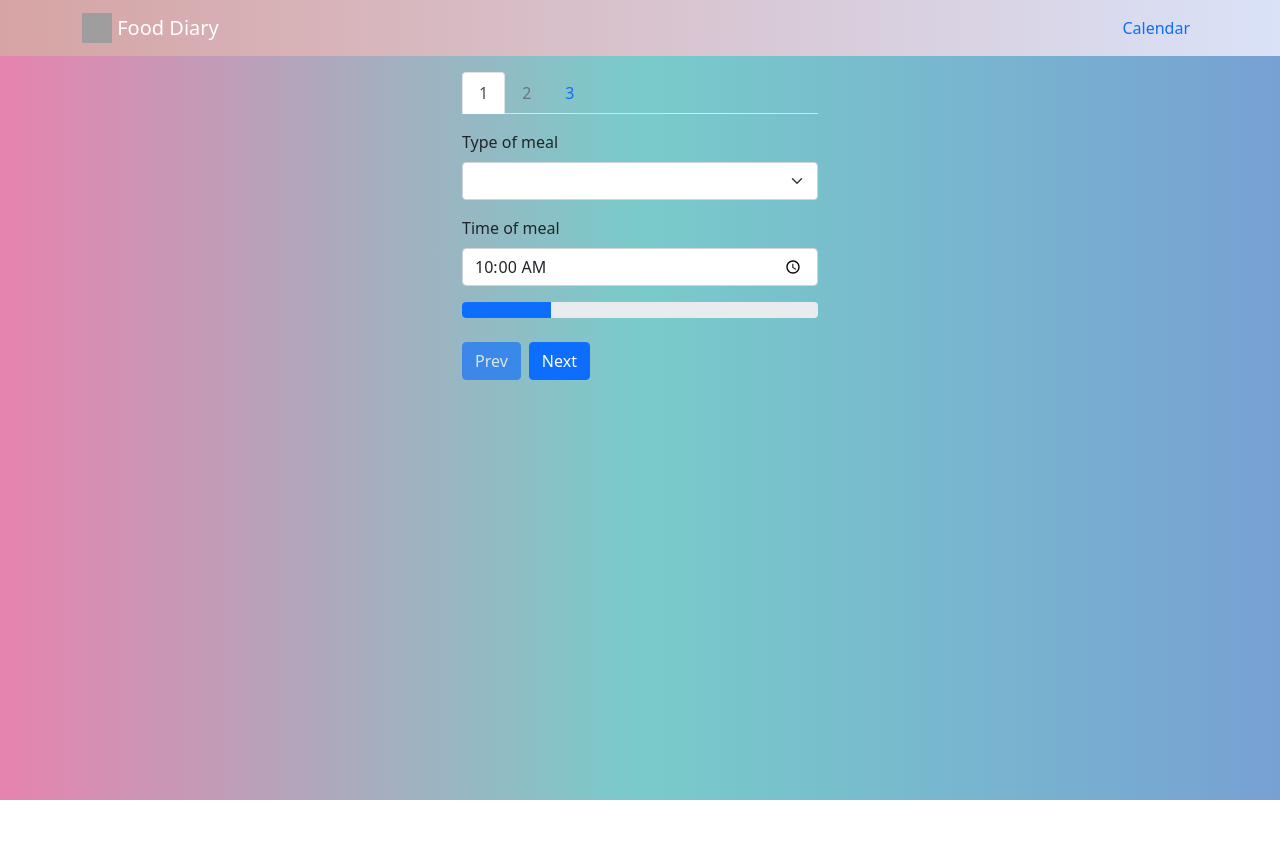
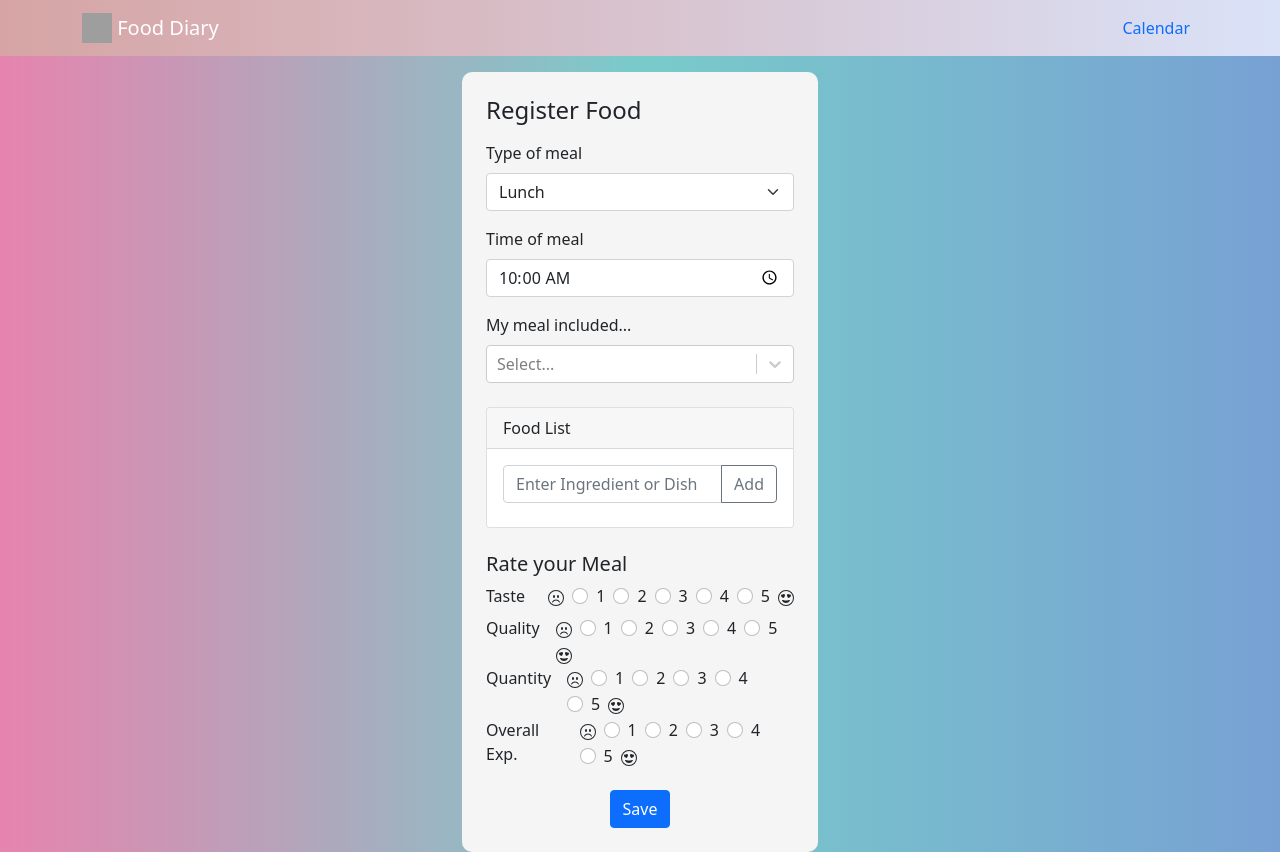
Before and after one commit to ruthtempo/food-diary, a React (Create React App) app: page /register-meal in a window 1280 px wide. Before the commit the page ends 800 px from the top, so only its background shows below. Built offline with nearby package versions, Linux system fonts and the light colour scheme; grey boxes are pictures that could not be loaded.

Commit message:
get rid of tabs, bootstrap icons rating

```diff
--- a/package.json
+++ b/package.json
@@ -12,9 +12,11 @@
     "@types/react": "^18.0.13",
     "@types/react-dom": "^18.0.5",
     "bootstrap": "^5.1.3",
+    "bootstrap-icons": "^1.8.3",
     "date-fns": "^2.28.0",
     "react": "^18.2.0",
     "react-bootstrap": "^2.4.0",
+    "react-bootstrap-icons": "^1.8.4",
     "react-dom": "^18.2.0",
     "react-hook-form": "^7.32.1",
     "react-router-dom": "^6.3.0",
--- a/src/App.css
+++ b/src/App.css
@@ -10,3 +10,12 @@
   background-color: #D6A4A4;
   color:white
 }
+
+.error{
+  color:red
+}
+
+.form{
+  background-color: whitesmoke;
+  border-radius: 10px;
+}
--- a/src/FoodForm.tsx
+++ b/src/FoodForm.tsx
@@ -7,6 +7,7 @@ import { Food } from "./App"
 import { useNavigate } from "react-router-dom";
 import { ErrorMessage } from '@hookform/error-message';
 import Select from 'react-select'
+import { EmojiFrown, EmojiHeartEyes } from "react-bootstrap-icons";
 
 
 export const includedFoods = [
@@ -61,10 +62,8 @@ export const FoodForm = (p: {
 }) => {
 
   let navigate = useNavigate()
-  const [key, setKey] = useState<string | null>('mealtype');
 
-
-  const { register, control, handleSubmit, formState: { isSubmitSuccessful, errors }, watch, reset } = useForm<Food>({
+  const { register, control, handleSubmit, formState: { isSubmitSuccessful, errors }, reset } = useForm<Food>({
     defaultValues: {
       type: "food",
       meal: "",
@@ -76,14 +75,11 @@ export const FoodForm = (p: {
     }
   })
 
-  const [watchMeal, watchSelectedTime] = watch(["meal", "selectedTime"]);
-  const isTab2disabled = watchMeal === "" || watchSelectedTime === "";
-  const [watchIncluded, wathFoodList] = watch(["included", "foodList"])
 
   useEffect(() => {
     reset({
       type: "food",
-      meal: "",
+      meal: "lunch",
       included: [],
       date: new Date(),
       foodList: [],
@@ -101,73 +97,54 @@ export const FoodForm = (p: {
     navigate("/")
   }
 
-  function nextTab() {
-
-    if (key === "mealtype") {
-      setKey("includedfoods")
-    } else if (key === "includedfoods") {
-      setKey("rating")
-    }
-    console.log(key)
-  }
-
-  function prevTab() {
-    if (key === "rating") {
-      setKey("includedfoods")
-    } else if (key === "includedfoods") {
-      setKey("mealtype")
-    }
-  }
 
   return (
     <>
-      <Form onSubmit={handleSubmit(saveInput)}>
-        <Tabs
-          className="mb-3 mt-3"
-          activeKey={key ?? undefined} //by default undefined
-          onSelect={(k) => setKey(k)}
-        >
-          <Tab eventKey="mealtype" title="1">
+      <Form onSubmit={handleSubmit(saveInput)} className="p-4 mt-3 form" >
+        <h4>Register Food</h4>
         <Form.Group className="mb-3 mt-3 ">
           <Form.Label>Type of meal</Form.Label>
-              <Form.Select {...register("meal", { required: true })}>
+          <Form.Select {...register("meal", { required: "Select a type" })}>
             <option value="breakfast">Breakfast</option>
             <option value="lunch">Lunch</option>
             <option value="dinner">Dinner</option>
             <option value="snack">Snack</option>
           </Form.Select>
-              {errors.meal?.type === 'required' && "Select a type"}
-              {/* <ErrorMessage
+          <ErrorMessage
             errors={errors}
             name="meal"
-                render={({ message }) => <p style={{ color: "red" }}>{message}</p>}
-              /> */}
+            render={({ message }) => <p className="error">{message}</p>}
+          />
         </Form.Group>
-
         <Form.Group className="mb-3">
           <Form.Label>Time of meal</Form.Label>
           <Form.Control type="time" {...register("selectedTime", { required: "Select a time." })}></Form.Control>
           <ErrorMessage
             errors={errors}
             name="selectedTime"
-                render={({ message }) => <p style={{ color: "red" }}>{message}</p>}
+            render={({ message }) => <p className="error">{message}</p>}
           />
         </Form.Group>
-            <ProgressBar now={25} />
-          </Tab>
-          <Tab eventKey="includedfoods" title="2" disabled={isTab2disabled}>
+
         <Form.Label>My meal included...</Form.Label>
         <Controller
           name="included"
           control={control}
           render={({ field }) =>
             <Select
+              {...register("included", { required: "Select at least 1 option" })}
               {...field}
               isMulti
               value={includedFoods.filter(food => field.value.includes(food.value))}
               onChange={(selectedValues) => field.onChange(selectedValues.map(v => v.value))} //saving only the value of the array includedfoods to "included"- label not needed
               options={includedFoods}
-                />}
+            />
+          }
+        />
+        <ErrorMessage
+          errors={errors}
+          name="included"
+          render={({ message }) => <p className="error">{message}</p>}
         />
         <Controller  //interface between my custom component and the react form hook state
           control={control}
@@ -176,40 +153,35 @@ export const FoodForm = (p: {
             <FoodList foodList={field.value} onChange={field.onChange} />
           }
         />
-            <ProgressBar now={55} />
-          </Tab>
-          <Tab eventKey="rating" title="3">
-            <Form.Label>
-              How would you rate your meal (1 - Very Poor & 5 - Very Good)
-            </Form.Label>
+        <h5>Rate your Meal</h5>
         <Form.Group className="d-flex flex-column">
           {mealRating.map(r =>
             <>
-                  <div key={r.type}>
-                    <Form.Label className="me-3">{r.type}</Form.Label>
-                    {r.rating.map(rat => <Form.Check inline type="radio" label={rat} value={rat} {...register(r.field, {
+              <div key={r.type} className="d-flex justify-content-between">
+                <Form.Label className="me-3 ">{r.type}</Form.Label>
+                <div>
+                  <EmojiFrown className="me-2" />
+                  {r.rating.map(rat => <Form.Check className="me-2" inline type="radio" label={rat} value={rat} {...register(r.field, {
                     required: "Please rate your meal"
                   })} key={rat} ></Form.Check>)}
+                  <EmojiHeartEyes />
+                </div>
               </div>
               <ErrorMessage
                 errors={errors}
                 name={r.field}
-                    render={({ message }) => <p style={{ color: "red" }}>{message}</p>}
+                render={({ message }) => <p className="error">{message}</p>}
               />
             </>
           )}
-              <ProgressBar now={95} />
         </Form.Group>
+        <div className="d-flex justify-content-center">
           <Button className="mt-3" type="submit">Save</Button>
-          </Tab>
-        </Tabs>
-        <Button className="mt-4 me-2" onClick={() => prevTab()} disabled={key === "mealtype"}>Prev</Button>
-        <Button className="mt-4" onClick={() => nextTab()} disabled={key === "rating"}>Next</Button>
+        </div>
       </Form >
     </>
   )
 }
-
 
 //custom component that gets foodList and can send back a modified foodList (iwth the onchange callback)
 const FoodList = (p: {
@@ -246,11 +218,10 @@ const FoodList = (p: {
   return (
     <>
       <Form.Group>
-
         <Card className="mb-4 mt-4">
           <Card.Header>Food List</Card.Header>
           <Card.Body>
-            <InputGroup>
+            <InputGroup className="mb-2">
               <Form.Control
                 placeholder="Enter Ingredient or Dish"
                 aria-label="Ingredient"
@@ -265,9 +236,9 @@ const FoodList = (p: {
             </InputGroup>
             <ListGroup variant="flush">
               {p.foodList.map(ing => (
-                <ListGroup.Item key={ing} className="d-flex justify-content-between mt-3 p-0">
+                <ListGroup.Item key={ing} className="d-flex justify-content-between mt-2 pb-2">
                   <p>{ing}</p>
-                  <Button variant="danger" className="d-flex" onClick={() => deleteIngredient(ing)}>Delete</Button>
+                  <Button variant="danger" onClick={() => deleteIngredient(ing)}>Delete</Button>
                 </ListGroup.Item>
               )
               )}
--- a/src/Symptoms.tsx
+++ b/src/Symptoms.tsx
@@ -1,8 +1,7 @@
 import React, { useState, useEffect } from "react"
-import { Form, Card, ListGroup, Button, InputGroup, ListGroupItem } from "react-bootstrap"
+import { Form, Card, ListGroup, Button, InputGroup } from "react-bootstrap"
 import { Controller, useForm } from "react-hook-form"
 import { useNavigate } from "react-router-dom";
-import { isConstructorDeclaration } from "typescript";
 import { Answer } from "./App";
 import { Symptoms } from "./App"
 
@@ -46,8 +45,8 @@ export const SymptomsComp = (p: {
     navigate("/")
   }
   return (
-    <Form onSubmit={handleSubmit(saveSymptoms)}>
-
+    <Form onSubmit={handleSubmit(saveSymptoms)} className="p-4 form mt-4">
+      <h4>Register Symptoms</h4>
       <Controller
         name="physical"
         control={control}
@@ -57,7 +56,7 @@ export const SymptomsComp = (p: {
       <Controller
         name="mood"
         control={control}
-        render={({ field }) => <CardSelect title="Mood" values={moodSymptoms} value={field.value} onChange={field.onChange} />}
+        render={({ field }) => <CardSelect title="Mood Symptoms" values={moodSymptoms} value={field.value} onChange={field.onChange} />}
       />
 
       <Form.Control
@@ -103,7 +102,7 @@ const CardSelect = (p: {
     setCustomSymptom(e.target.value)
   }
   const customAdd = () => {
-    if (!customSymptoms.includes(customSymptom) && !p.values.includes(customSymptom)) {
+    if (!customSymptoms.includes(customSymptom) && !p.values.includes(customSymptom) && customSymptom !== "") {
       const newCustomSymptomsList = customSymptoms.concat(customSymptom)
       setCustomSymptoms(newCustomSymptomsList)
     } else if (p.values.includes(customSymptom)) {
@@ -140,7 +139,7 @@ const CardSelect = (p: {
               <Button onClick={() => deleteCustom(custom)}>Delete</Button>
             </ListGroup.Item>)}
         </ListGroup>
-        <InputGroup className="mb-3">
+        <InputGroup>
           <Form.Control
             placeholder="Other"
             aria-label="other"
```
Also changed, not shown: 1 other file (tests, documents, lock files or other folders). Lines whose indentation alone changed are shown as unchanged.
